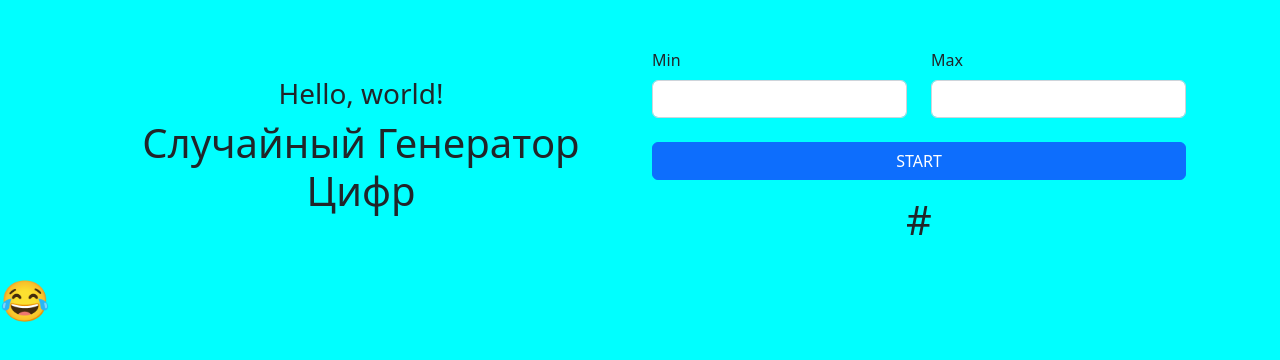
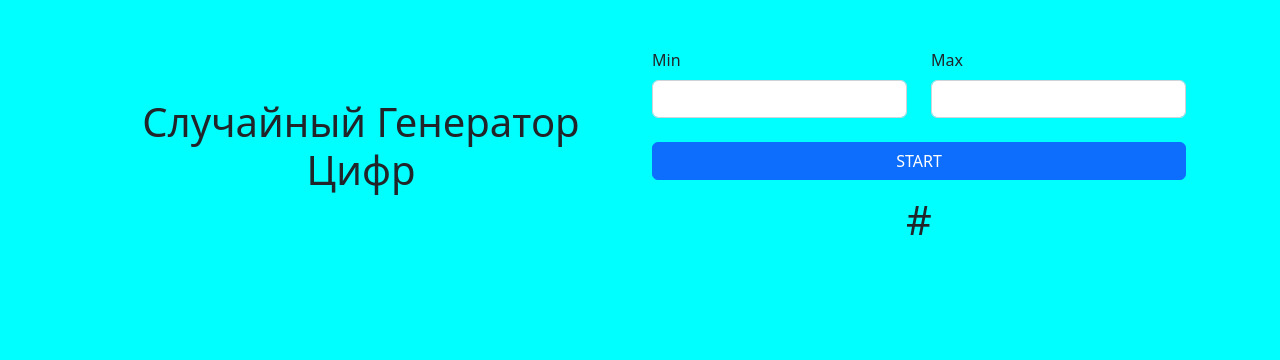
Before and after one commit to b-isroiljon/random-generator, a plain HTML site: page index.html in a window 1280 px wide. Drawn offline with nearby package versions, Linux system fonts and the light colour scheme.

Commit message:
Update index.html

```diff
--- a/index.html
+++ b/index.html
@@ -11,7 +11,6 @@
     <div class="container p-4 mt-4">
         <div class="row align-items-center">
             <div class="col text-center">
-                <h3>Hello, world!</h3>
                 <h1>
                     Случайный
                     Генератор
@@ -38,7 +37,6 @@
             </div>
         </div>
     </div>
-<h1>😂</h1>
 
 
 
```
